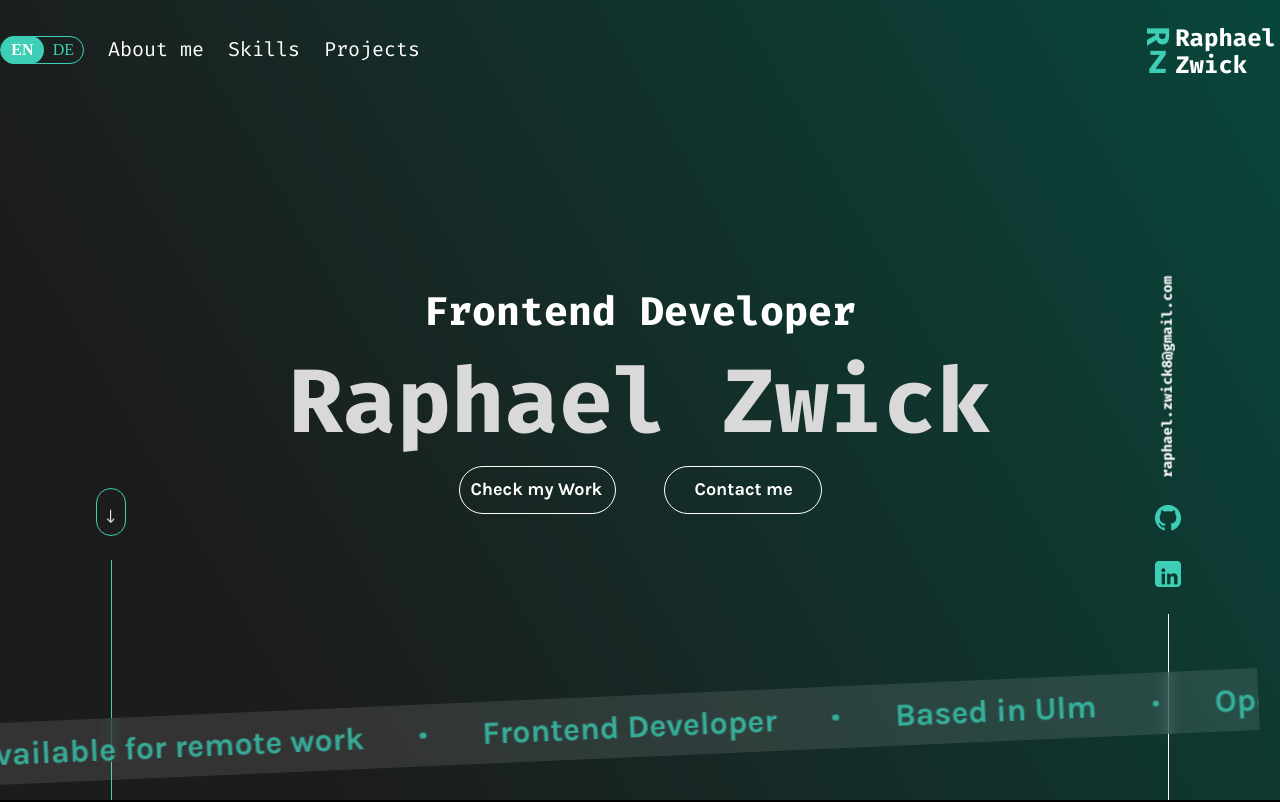
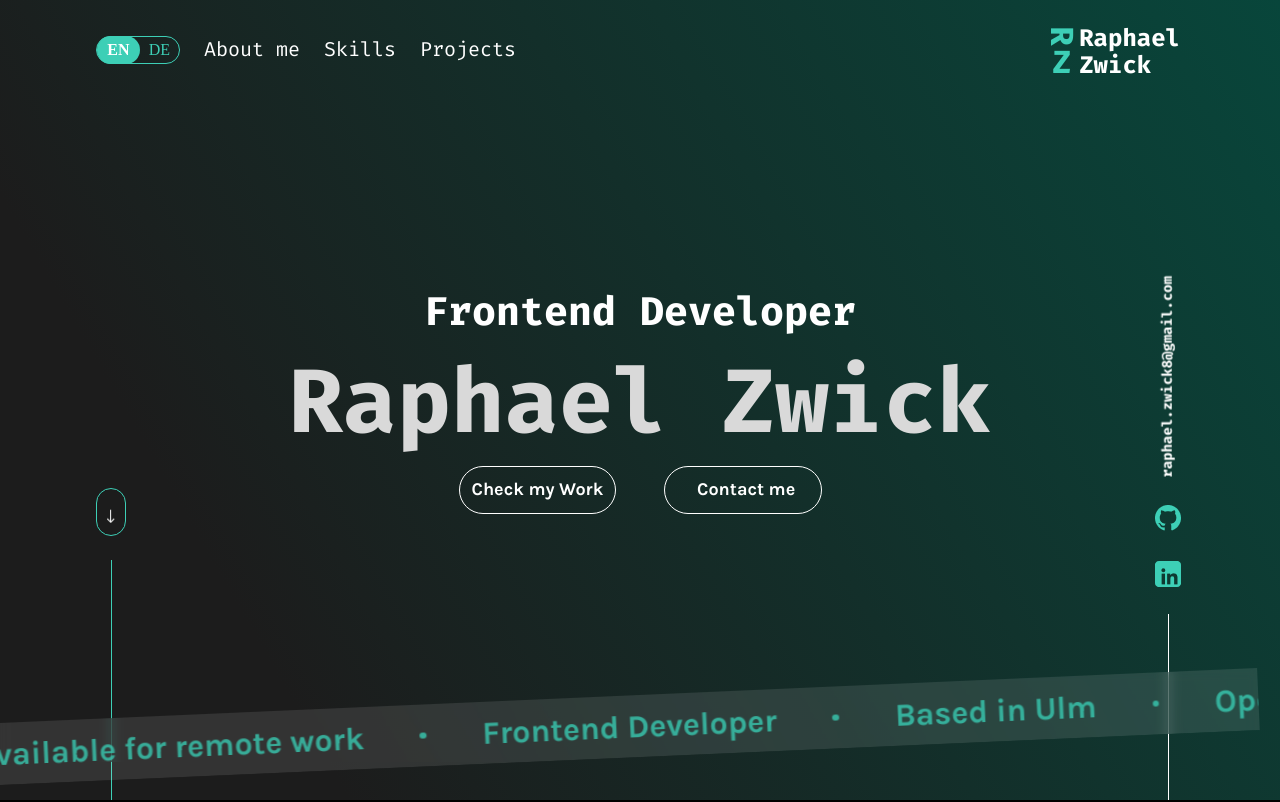
Before and after one commit to FederDonut/Portfolio, an Angular app: page / in a window 1280 px wide. Shown: the top 802 px of the page. Built offline with nearby package versions, Linux system fonts and the light colour scheme.

Commit message:
customize button animation

```diff
--- a/src/app/landingpage/landingpage.html
+++ b/src/app/landingpage/landingpage.html
@@ -12,6 +12,7 @@
           <button>
             <div class="btn-content-wrapper-one">
               <div class="btn-content"><p>Check my Work</p></div>
+
               <div araia-hidden="true" class="btn-content"><p>Check my Work</p></div>
             </div>
           </button>
--- a/src/app/landingpage/landingpage.scss
+++ b/src/app/landingpage/landingpage.scss
@@ -3,7 +3,7 @@ $font: 'FiraCode';
 $Karla: 'Karla';
 
 .navbar-wrapper{
-    width: 100vw;
+    width: 85%;
     height: 98px;
     max-width: 1940px;
     display: flex;
@@ -62,10 +62,13 @@ $Karla: 'Karla';
             background: transparent;
             border: 1px solid #ffffff;
             border-radius: 100px;
+            padding-left: 12px;
             overflow-x: hidden;
             display: flex;
-            justify-content: center;
+            justify-content: flex-start;
             align-items: center;
+
+
             &:hover{
                 cursor: pointer;
                 border-color: #3DCFB6;
@@ -76,9 +79,39 @@ $Karla: 'Karla';
                 display: flex;
                 flex-direction: row;
                 align-items: center;
-                transform: translateX(115px);
-                transition: transform 0.3s ease;
-                gap: 100px;
+                gap: 172px;
+
+                .btn-content{
+                    color: #ffffff;
+                    font-family: $Karla;
+                    font-size: 18px;
+                    font-weight: 400;
+                    line-height: 120%;
+                    flex-shrink: 0;
+                    text-align: center;
+
+                    p{
+
+                        white-space: nowrap;
+                    }
+                }
+                &:hover {
+                    animation: btn-spin-one 3s infinite linear;
+                    p{
+                        color: #3DCFB6;
+                    }
+                }
+
+
+            }
+            .btn-content-wrapper-two{
+                height: 100%;
+                width: min-content;
+                display: flex;
+                flex-direction: row;
+                align-items: center;
+                padding-left: 20px;
+                gap: 172px;
 
                 .btn-content{
                     color: #ffffff;
@@ -92,41 +125,22 @@ $Karla: 'Karla';
                     }
                 }
                 &:hover .btn-content{
-                    color: #3DCFB6;
-                    animation: btn-spin 2s infinite linear;
-                }
-            }
-            .btn-content-wrapper-two{
-                height: 100%;
-                width: min-content;
-                display: flex;
-                flex-direction: row;
-                align-items: center;
-                transform: translateX(85px);
-                transition: transform 0.3s ease;
-                gap: 70px;
-
-                .btn-content{
-                    color: #ffffff;
-                    font-family: $Karla;
-                    font-size: 18px;
-                    font-weight: 400;
-                    line-height: 120%;
-                    flex-shrink: 0;
+                    animation: btn-spin-two 3s infinite linear;
                     p{
-                        white-space: nowrap;
+                        color: #3DCFB6;
                     }
-                }
-                &:hover .btn-content{
-                    color: #3DCFB6;
-                    animation: btn-spin 2s infinite linear;
                 }
             }
         }
-        @keyframes btn-spin {
-            from {translate: 0;}
-            to {translate: -200%;}
-        }
+
+    }
+    @keyframes btn-spin-one {
+        from {transform: translateX(0);}
+        to {transform: translateX(-304px);}
+    }
+    @keyframes btn-spin-two {
+        from {transform: translateX(0);}
+        to {transform: translateX(-270px);}
     }
 
     .lateral-space{
--- a/src/app/shared/slider/slider.scss
+++ b/src/app/shared/slider/slider.scss
@@ -61,6 +61,7 @@
         justify-content: space-between;
         align-items: center;
         margin-top: 40px;
+        margin-bottom: 50px;
 
         .btn{
             height: 32px;
```
